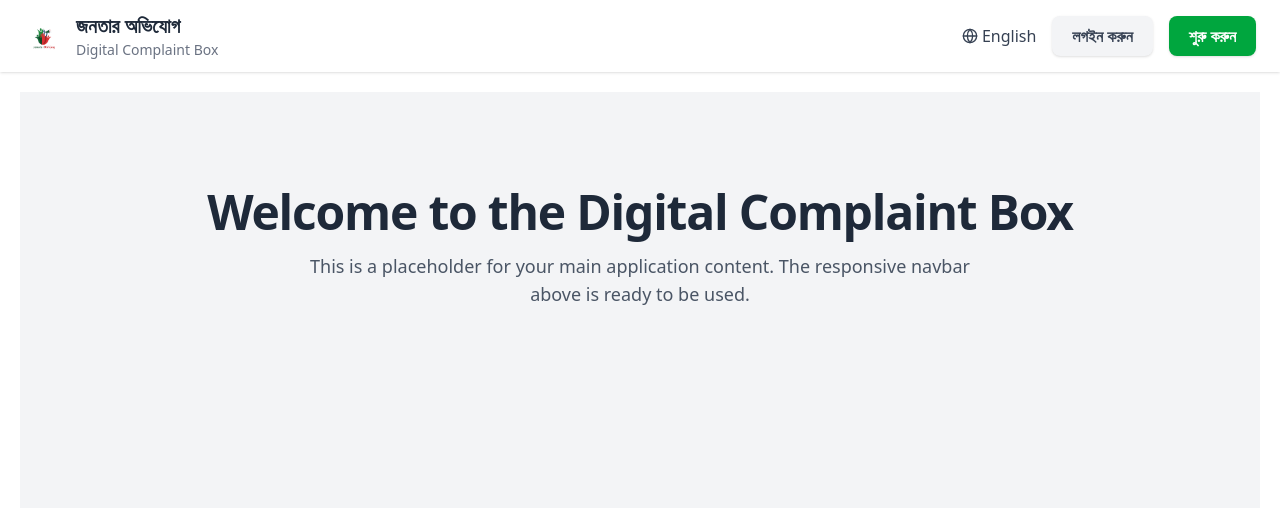
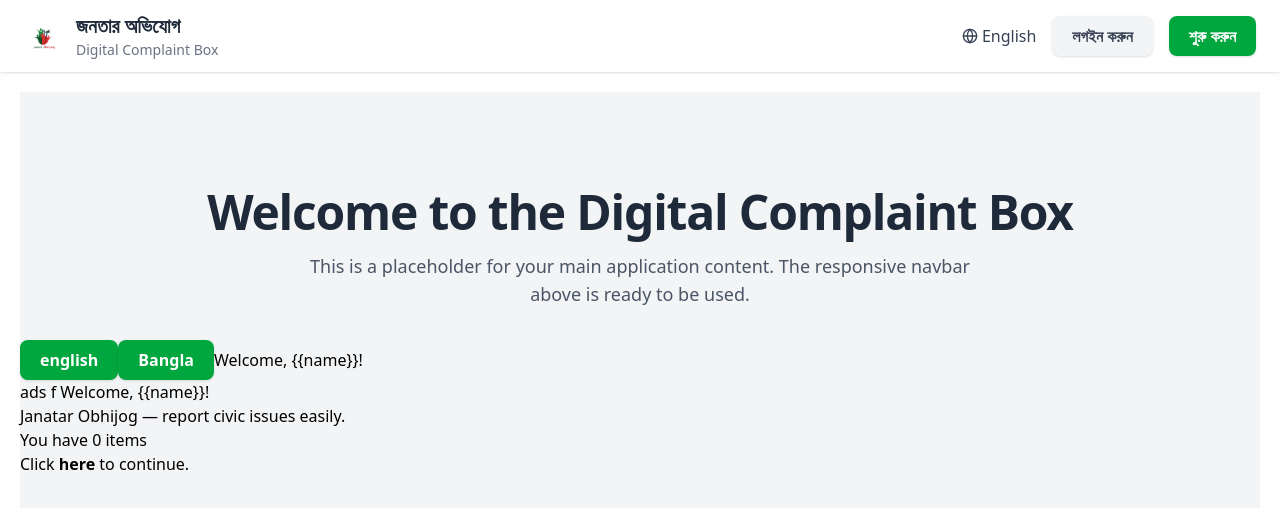
Before and after one commit to muddasirfaiyaj66/janatar-obhijog-frontend, a React (Vite) app: page / in a window 1280 px wide. Shown: the top 508 px of the page. Built offline with nearby package versions, Linux system fonts and the light colour scheme.

Commit message:
i18n experimental setup done

```diff
--- a/package.json
+++ b/package.json
@@ -14,9 +14,13 @@
     "@tanstack/react-query": "^5.89.0",
     "axios": "^1.12.2",
     "framer-motion": "^12.23.14",
+    "i18next": "^25.5.2",
+    "i18next-browser-languagedetector": "^8.2.0",
+    "i18next-http-backend": "^3.0.2",
     "lucide-react": "^0.544.0",
     "react": "^19.1.1",
     "react-dom": "^19.1.1",
+    "react-i18next": "^15.7.3",
     "react-router": "^7.9.1",
     "sonner": "^2.0.7",
     "tailwindcss": "^4.1.13"
--- /dev/null
+++ b/public/locals/bn/translation.json
@@ -0,0 +1,10 @@
+{
+  "header": {
+    "Headerwelcome": "স্বাগতম, {{name}}!"
+  },
+  "welcome": "স্বাগতম, {{name}}!",
+  "description": "জনতার অভিযোগ — সহজে নাগরিক সমস্যা রিপোর্ট করুন।",
+  "items_one": "আপনার আছে {{count}} টি আইটেম",
+  "items_other": "আপনার আছে {{count}} টি আইটেম",
+  "richText": "চলুন <strong>এখানে</strong> ক্লিক করে চালিয়ে যান।"
+}
--- /dev/null
+++ b/public/locals/en/translation.json
@@ -0,0 +1,10 @@
+{
+  "header": {
+    "Headerwelcome": "ads f Welcome, {{name}}!"
+  },
+  "welcome": "Welcome, {{name}}!",
+  "description": "Janatar Obhijog — report civic issues easily.",
+  "items_one": "You have {{count}} item",
+  "items_other": "You have {{count}} items",
+  "richText": "Click <strong>here</strong> to continue."
+}
--- /dev/null
+++ b/src/Components/tans.jsx
@@ -0,0 +1,47 @@
+import { useTranslation } from "react-i18next";
+import { Trans } from "react-i18next";
+// import i18n from "../utils/i18n";
+import { useState } from "react";
+
+export const Translator = () => {
+  const [language, setlanguage] = useState("en");
+  //   const [bangla, setBangla] = useState("Bangla");
+  //   const [english, setEnglish] = useState("English");
+  const { t, i18n } = useTranslation();
+
+  const changeLang = (lang) => {
+    // if (lang === "en") {
+    //     setlanguage('English')
+    //   i18n.changeLang(lang);
+
+    // } else {
+    //     setlanguage("Bangla")
+    //   i18n.changeLang(lang);
+    // }
+    i18n.changeLanguage(lang);
+  };
+  return (
+    <div>
+      <button
+        className="px-5 py-2 text-base font-semibold text-white bg-green-600 rounded-lg shadow-sm hover:bg-green-700 transition-colors"
+        onClick={() => changeLang("en")}
+      >
+        english
+      </button>
+      <button
+        className="px-5 py-2 text-base font-semibold text-white bg-green-600 rounded-lg shadow-sm hover:bg-green-700 transition-colors"
+        onClick={() => changeLang("bn")}
+      >
+        Bangla
+      </button>
+      {t("welcome")} <br />
+      {t("header.Headerwelcome")} <br />
+      {t("description")} <br />
+      {t("items", { count: 0 })} <br />
+      {/* {t("richText")} */}
+      <Trans i18nKey={"richText"}>
+        Click <strong>here</strong> to continue.
+      </Trans>
+    </div>
+  );
+};
--- a/src/main.jsx
+++ b/src/main.jsx
@@ -5,6 +5,9 @@ import { BrowserRouter } from "react-router";
 import AppRoutes from "./router/routes.jsx";
 import { Toaster } from "sonner";
 import { QueryClient, QueryClientProvider } from "@tanstack/react-query";
+
+import './utils/i18n.js';
+
 
 const queryClient = new QueryClient();
 
--- a/src/pages/Home/Home.jsx
+++ b/src/pages/Home/Home.jsx
@@ -1,8 +1,12 @@
+import { Translator } from "../../Components/tans";
+
 const Home = () => {
+
+
+
   return (
     <div>
       <div className="min-h-screen bg-gray-100 font-sans">
-
         <main className="container mx-auto p-8 pt-24">
           <h1 className="text-4xl md:text-5xl font-extrabold text-center text-gray-800 tracking-tight">
             Welcome to the Digital Complaint Box
@@ -12,6 +16,10 @@ const Home = () => {
             responsive navbar above is ready to be used.
           </p>
         </main>
+        {/* // experimenting the react-i18n */}
+        <div>
+          <Translator></Translator>
+        </div>
       </div>
     </div>
   );
--- /dev/null
+++ b/src/utils/i18n.js
@@ -0,0 +1,35 @@
+import i18n from "i18next";
+import { initReactI18next } from "react-i18next";
+
+import enLang from '../../public/locals/en/translation.json';
+import bnLang from '../../public/locals/bn/translation.json';
+
+// the translations
+// (tip move them in a JSON file and import them,
+// or even better, manage them separated from your code: https://react.i18next.com/guides/multiple-translation-files)
+const resources = {
+  en: {
+    translation: enLang
+  },
+  bn: {
+    translation: bnLang
+  },
+};
+
+i18n
+  .use(initReactI18next) // passes i18n down to react-i18next
+  .init({
+    resources,
+    fallbackLng: "en",
+    supportedLngs: ['en', 'bn'],
+    // lng: "en",
+     // language to use, more information here: https://www.i18next.com/overview/configuration-options#languages-namespaces-resources
+    // you can use the i18n.changeLanguage function to change the language manually: https://www.i18next.com/overview/api#changelanguage
+    // if you're using a language detector, do not define the lng option
+
+    interpolation: {
+      escapeValue: false, // react already safes from xss
+    },
+  });
+
+export default i18n;
```
Also changed, not shown: 1 other file (tests, documents, lock files or other folders).
